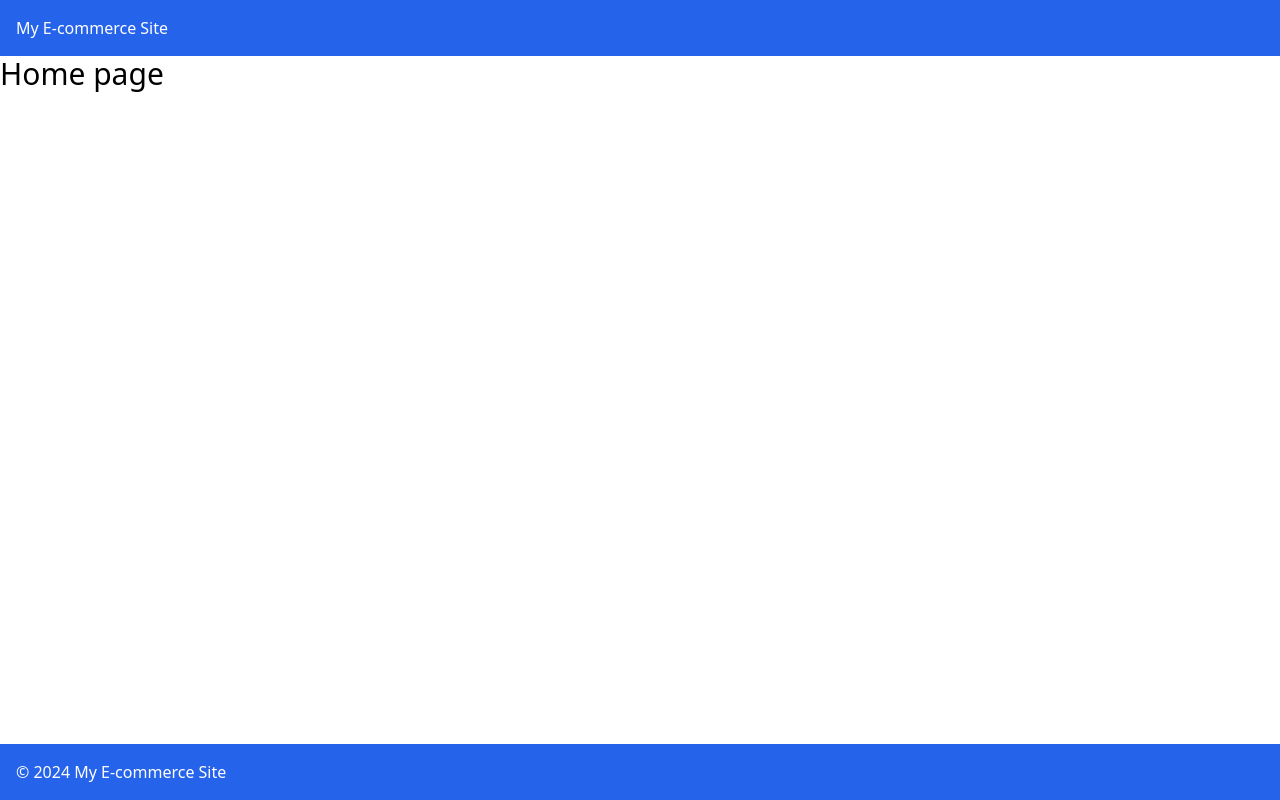
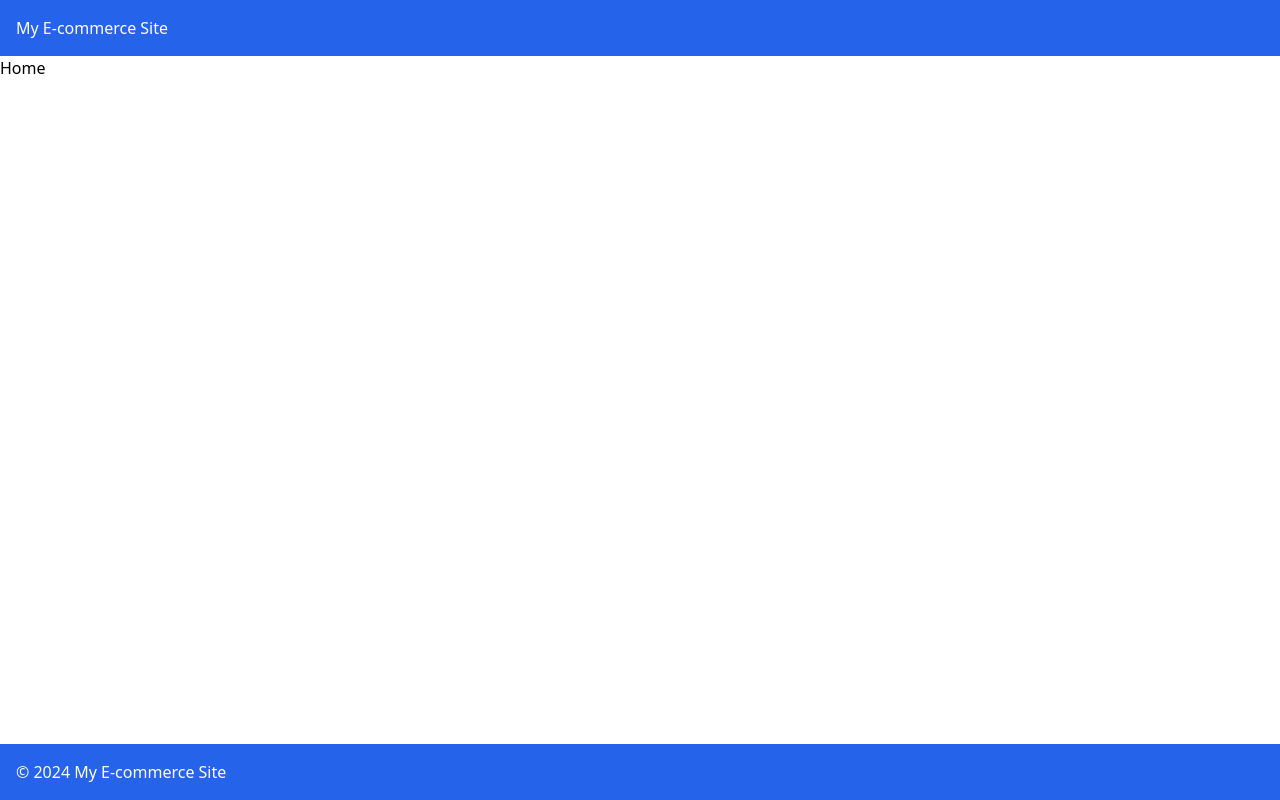
Before and after one commit to jumael99/ElevateMart, a Next.js app in the folder frontend/: page / in a window 1280 px wide. Built offline with nearby package versions, Linux system fonts and the light colour scheme.

Commit message:
reset index.js page

```diff
--- a/frontend/pages/index.js
+++ b/frontend/pages/index.js
@@ -1,11 +1,7 @@
-
-
 const Home = () => {
-  return (
-    <div className="text-black text-3xl">
-      Home page
-    </div>
-  )
+    return (
+        <div>Home</div>
+    )
 }
 
 export default Home
```
